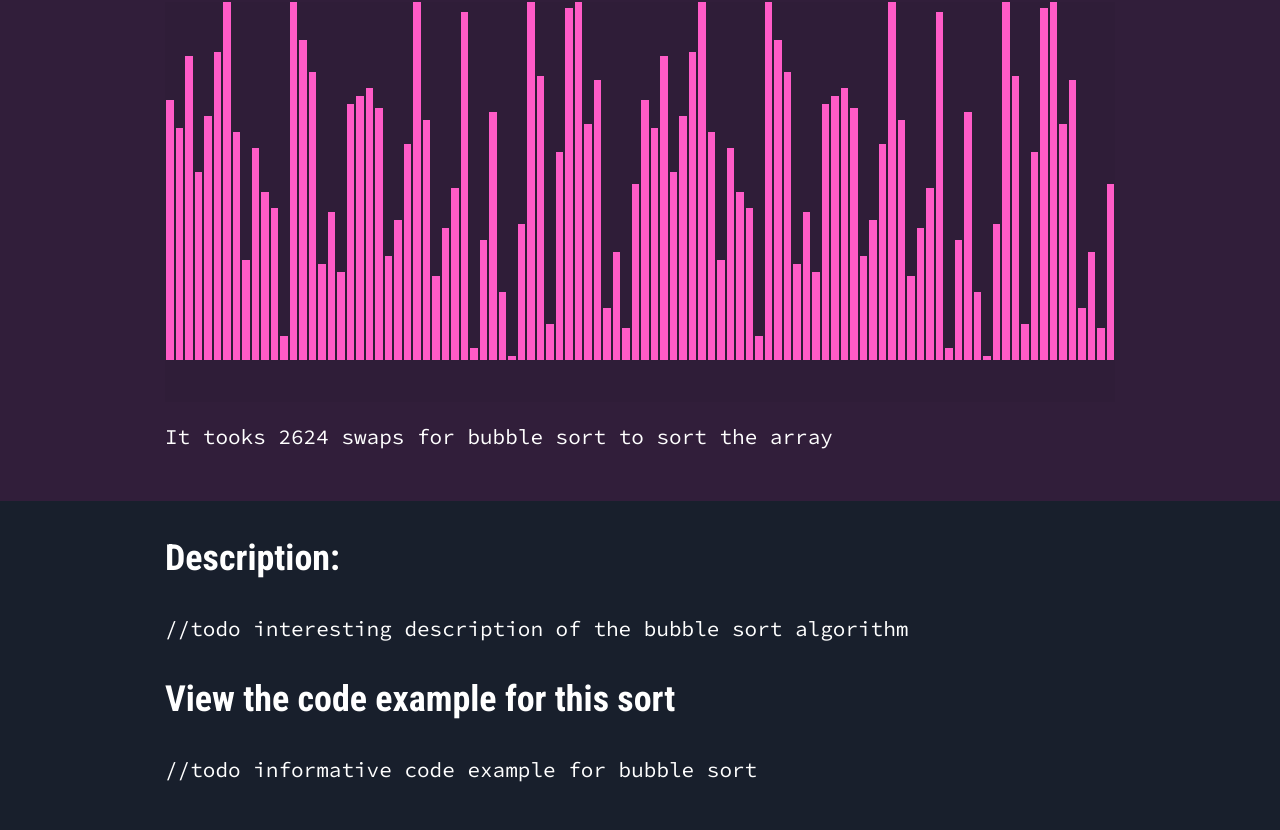
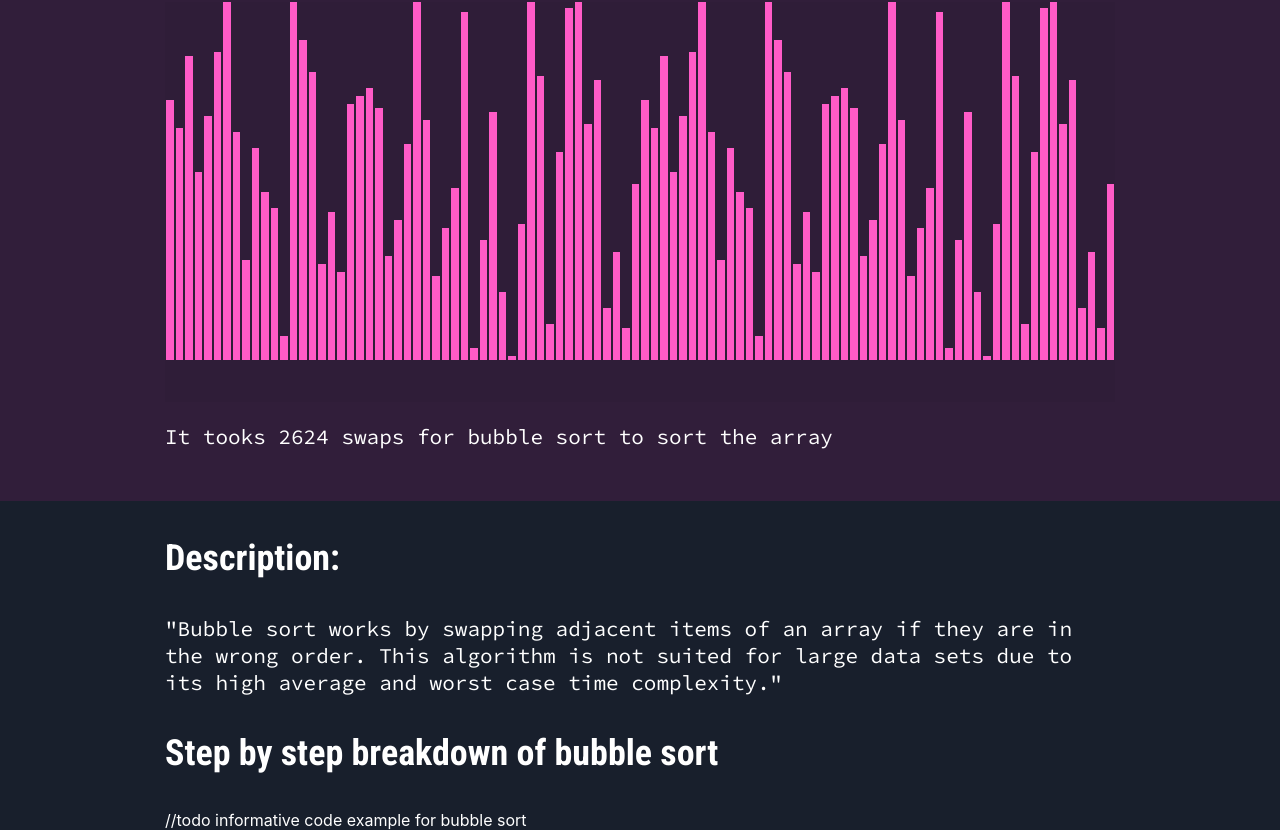
Before and after one commit to MichaelGombos/sorting-algorithm-visualizer, a React (Create React App) app: page / in a window 1280 px wide. Shown: the part 1075-1905 px from the top of the page. Before the commit the page ends 1879 px from the top, so only its background shows below. Built offline with nearby package versions, Linux system fonts and the light colour scheme.

Commit message:
Fixed issue with initial array being different for reach sort

```diff
--- a/src/alrorithms.js
+++ b/src/alrorithms.js
@@ -22,8 +22,23 @@ const logStep = (type,currentRay,index1,index2) => {
 //its important that the algorims do not mutate the original array.
 const selectionSort = {
     name:"selection sort",
-    description:"//todo informative description of the Selection sort algorithm",
-    codeExample:"//todo informative code example for Selection sort",
+    description:<div><p>Selection sort works by repeatedly finding the minimum element from an unsorted 'part' and putting it at the beginning.<br/><em>This algorithm maintains two different subarrays while sorting</em></p>
+    <ul>
+        <li><p>The sorted subarray</p></li>
+        <li><p>The unsorted subarray</p></li>
+    </ul>
+    <p>in every iteration on this sort, the minimum element from the unsorted subarray is picked up and moved to the sorted subarray</p>
+    </div>,
+    codeExample:<div>
+    <ol>
+        <li><p>Initialize minimum value(min_idx) to location 0</p></li>
+        <li><p>Traverse the array to find the minimum element in the array</p></li>
+        <li><p>While traversing if any element smaller than min_idx is found then swap both the values.</p></li>
+        <li><p>Then, increment min_idx to point to next element</p></li>
+        <li><p>Repeat until array is sorted</p></li>
+
+    </ol>
+    </div>,
     stepsFromArray: (ray) =>
     {
         let n = ray.length;
@@ -65,7 +80,7 @@ const selectionSort = {
 
 const bubbleSort = {
     name:"bubble sort",
-    description:"//todo interesting description of the bubble sort algorithm",
+    description:<div><p>"Bubble sort works by swapping adjacent items of an array if they are in the wrong order. This algorithm is not suited for large data sets due to its high average and worst case time complexity."</p></div>,
     codeExample:"//todo informative code example for bubble sort",
     stepsFromArray:  (ray) =>
     {
@@ -127,8 +142,14 @@ const bubbleSort = {
 
 const insertionSort = {
     name:"insertion sort",
-    description:"//todo informative description of the insertion sort algorithm",
-    codeExample:"//todo informative code example for insertion sort sort",
+    description:<div><p>Insertion sort works similar to sorting cards. The array is first split into a sorted and unsorted part. values from the unsorted part are selected and placed in the correct position in the sorted array"</p></div>,
+    codeExample:<div>
+        <ul>
+            <li><p>Iterate from arr[1] to arr[N] over the array. </p></li>
+            <li><p>Compare the current element (key) to its predecessor. </p></li>
+            <li><p>If the key element is smaller than its predecessor, compare it to the elements before. Move the greater elements one position up to make space for the swapped element.</p></li>
+        </ul>
+    </div>,
     stepsFromArray: (ray) => {
         let StepArray = [{
             change:"Starting Index 0. No change detected.",
@@ -193,7 +214,7 @@ const insertionSort = {
 
 const combSort = {
     name:"comb sort",
-    description:`//todo informative description of the algorithm`,
+    description:<div><p>Comb sort is like BubbleSort+ . It improves on bubble sort by using a gap size larger than 1. This gap value starts with a large value and shrinks by a factor of 1.3 before reaching one. </p></div>,
     codeExample:`//todo informative code example for `,
     stepsFromArray: (ray) =>
     {
@@ -205,7 +226,10 @@ const combSort = {
     return gap;
     }
         //TODO actuall step array calculation
-    let combStepArray = []
+    let combStepArray = [{
+          change:"Starting Index 0. No change detected.",
+          currentArray: [...ray],
+        }];
     let currentRay = [...ray];
     let n = ray.length;
 
@@ -266,11 +290,22 @@ const combSort = {
 
 const cycleSort = {
     name:"cycle sort",
-    description:`//todo informative description of the algorithm`,
-    codeExample:`//todo informative code example for`,
+    description:<div><p>Cycle sort works by turning an array into a number of cycles that can be rotated to generate a sorted array</p></div>,
+    codeExample:<div>
+        <ol>
+            <li><p>Givent an element a, we can find the index where it will occur in the sorted list by first counting the number of elements in the ENTIRE list that are smaller than a </p></li>
+            <li><p>If the element is already in the right spot, do nothing</p></li>
+            <li><p>If not, we will write it into its intended position. </p></li>
+            <li><p>This position is inhabited by a different element 'b'</p></li>
+            <li><p>We will then move 'b' to the correct position, and repeat until a cycle is complete</p></li>
+        </ol>
+    </div>,
     stepsFromArray: (ray) =>
     {
-                let cycleStepArray = []
+                let cycleStepArray = [{
+          change:"Starting Index 0. No change detected.",
+          currentArray: [...ray],
+        }];
         let currentRay = [...ray]
         let n = ray.length;
         // count number of memory writes
@@ -345,7 +380,10 @@ const cocktailSort = {
     codeExample:`//todo informative code example for`,
     stepsFromArray: (ray) =>
     {
-        let cocktailStepArray = []
+        let cocktailStepArray = [{
+          change:"Starting Index 0. No change detected.",
+          currentArray: [...ray],
+        }];
         let currentRay = [...ray]
         let swapped = true;
         let start = 0;
@@ -481,7 +519,10 @@ const gnomeSort = {
     codeExample:`//todo informative code example for `,
     stepsFromArray: (ray) =>
     {
-        let gnomeStepArray = [];
+        let gnomeStepArray = [{
+          change:"Starting Index 0. No change detected.",
+          currentArray: [...ray],
+        }];
         let currentRay = [...ray]
         let index = 0;
         let n = ray.length;
@@ -529,7 +570,10 @@ const brickSort = {
     codeExample:`//todo informative code example for `,
     stepsFromArray: (ray) =>
     {
-        let oddEvenStepArray = [];
+        let oddEvenStepArray = [{
+          change:"Starting Index 0. No change detected.",
+          currentArray: [...ray],
+        }];
         let currentRay = [...ray]
         let n = ray.length;
         let isSorted = false;
--- a/src/components/Sorter.js
+++ b/src/components/Sorter.js
@@ -21,6 +21,11 @@ const Sorter = (props) => {
     const handleBeginning = ()=> {
         //set step to 0
         setStep(0);
+        //reset value bar color
+        const allBars = document.getElementsByClassName("value-bar");
+        for(const bar of allBars){
+                bar.className=("value-bar")
+        }
     }
     const handlePrevious = ()=>{
         //subtract 1 from step
@@ -76,8 +81,8 @@ const Sorter = (props) => {
         let vBar1 = document.querySelectorAll(`div[data-key="${steps[step].index1}"]`)[0].children[1];
         let vBar2 = document.querySelectorAll(`div[data-key="${steps[step].index2}"]`)[0] ? document.querySelectorAll(`div[data-key="${steps[step].index2}"]`)[0].children[1] : vBar1;
 
-        vBar1.className += " imRed";
-        vBar2.className += " imRed";
+        vBar1.className += " bg-primary";
+        vBar2.className += " bg-primary";
 
         const otherBars = document.getElementsByClassName("value-bar");
         for(const bar of otherBars){
@@ -122,11 +127,11 @@ const Sorter = (props) => {
         <div id="sorter-footer" className="container">
             <div id="sorter-description">
                 <h3>Description:</h3>
-                <p>{currentSorter.description}</p>
+                <div>{currentSorter.description}</div>
             </div>
             <div id="sorter-download">
-                <h3>View the code example for this sort</h3>
-                <p>{currentSorter.codeExample}</p>
+                <h3>Step by step breakdown of {currentSorter.name}</h3>
+                <div>{currentSorter.codeExample}</div>
             </div>
         </div>
     </div>
```
